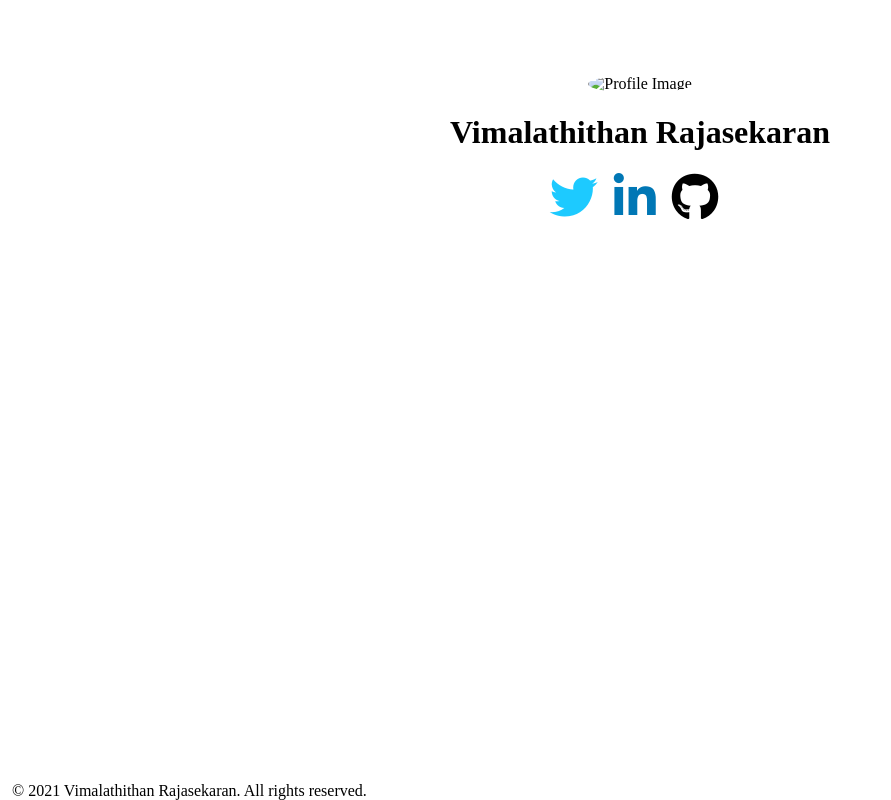
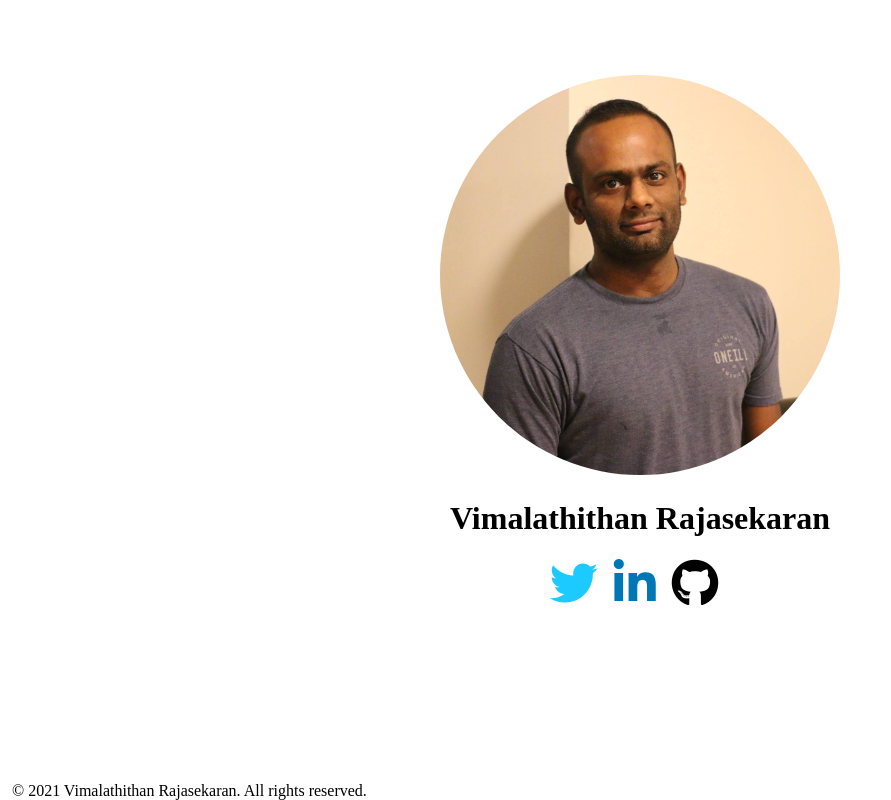
Before and after one commit to vimalathithanr/vimalathithanr.github.io, a plain HTML site: page index.html in a window 1280 px wide. Shown: the whole page, without its empty margins (0-891 px from the left). Drawn offline with Linux system fonts and the light colour scheme.

Commit message:
Basic Template - Push 2

```diff
--- a/index.html
+++ b/index.html
@@ -12,7 +12,7 @@
 <div id="container" align="center" style="min-height: 100%">
 
 <div id="main" style="overflow: auto; margin-top: 75px">
-  <img src="/profile.jpg" alt="Profile Image" height="400" width="400" style="border-radius: 50%;">
+  <img src="/profile.jpeg" alt="Profile Image" height="400" width="400" style="border-radius: 50%;">
 
 <h1>Vimalathithan Rajasekaran</h1>
 
```
